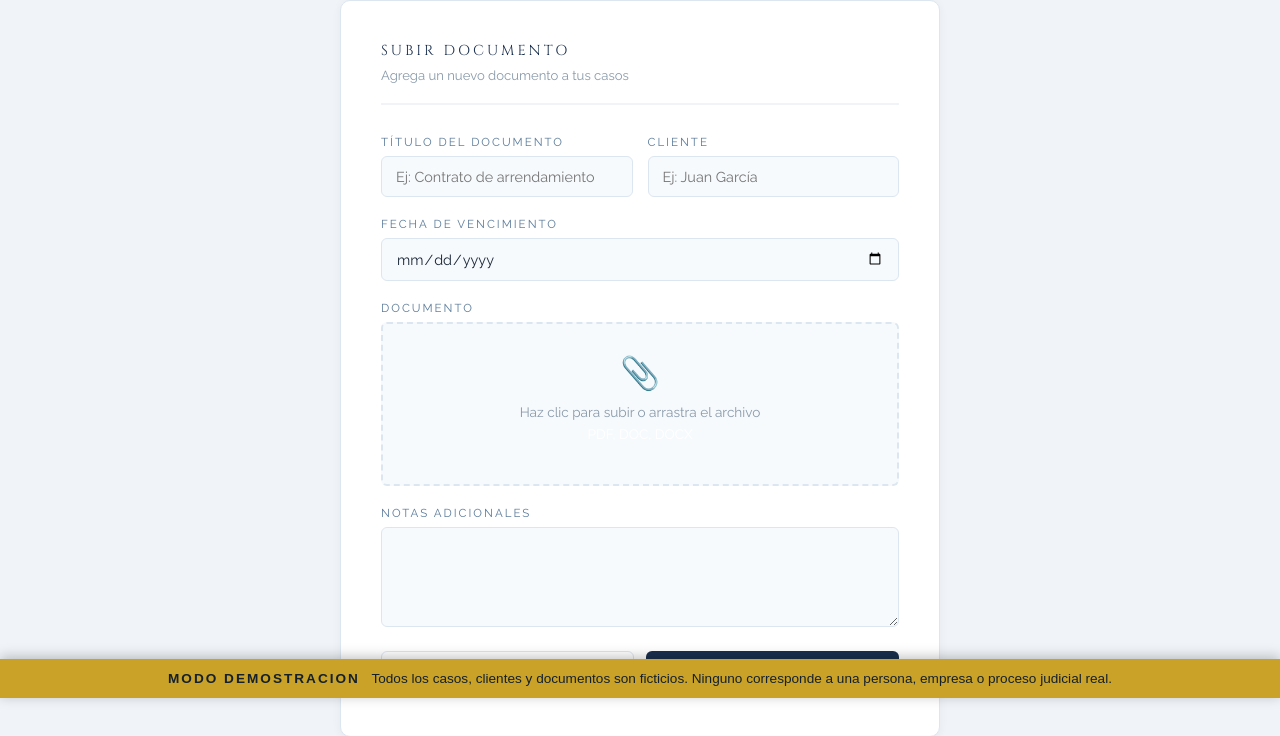
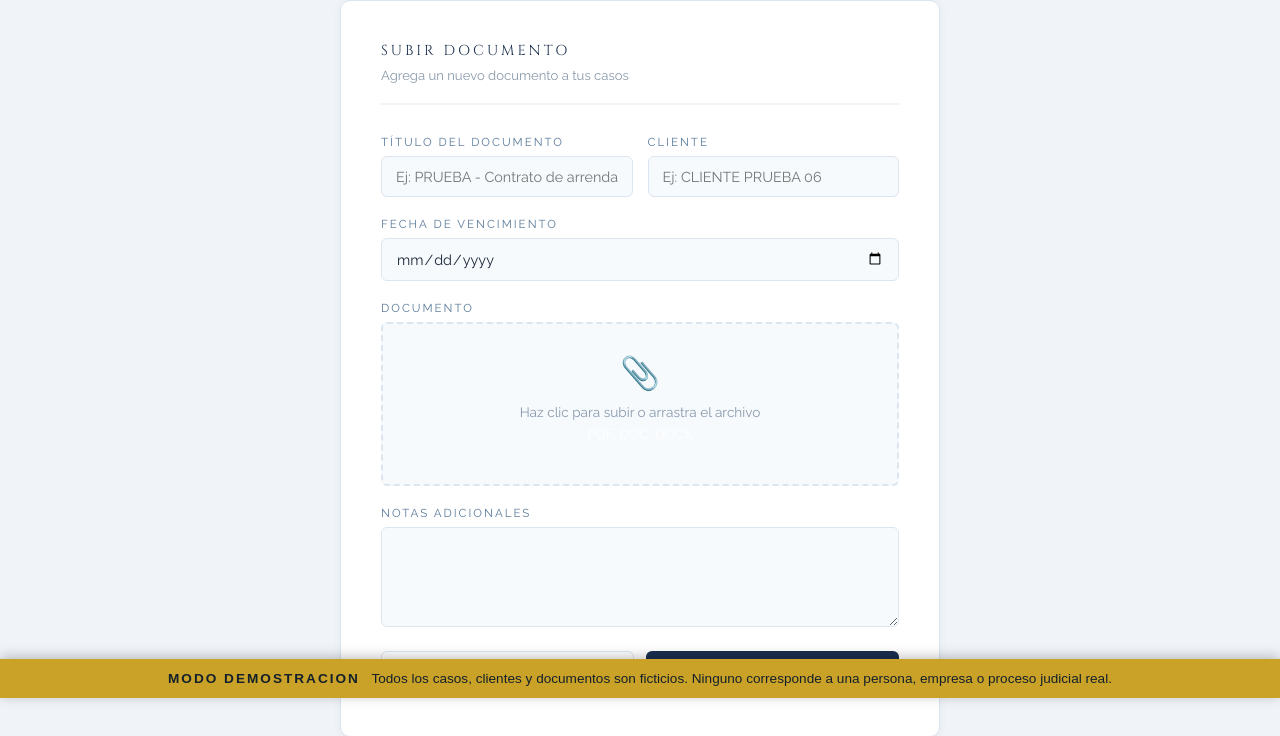
Before and after one commit to Carlosp0607/lexdoc, a Flask app: template templates/abogado/subir.html in a window 1280 px wide. Shown: the part 102-838 px from the top of the page. Run offline with Flask 3, Linux system fonts and the light colour scheme; the template is opened without the code that fills it, so the values that code supplies are empty; parts of the project's set-up code (start-up, migrations or seed data) failed here and were passed over; some libraries are stand-ins or nearby versions.

Commit message:
Update placeholders in subir.html form inputs

```diff
--- a/templates/abogado/subir.html
+++ b/templates/abogado/subir.html
@@ -269,12 +269,12 @@
                     <div class="form-group">
                         <label>Título del Documento</label>
                         <input type="text" name="titulo"
-                               placeholder="Ej: Contrato de arrendamiento" required>
+                               placeholder="Ej: PRUEBA - Contrato de arrendamiento" required>
                     </div>
                     <div class="form-group">
                         <label>Cliente</label>
                         <input type="text" name="cliente"
-                               placeholder="Ej: Juan García" required>
+                               placeholder="Ej: CLIENTE PRUEBA 06" required>
                     </div>
                 </div>
 
```
